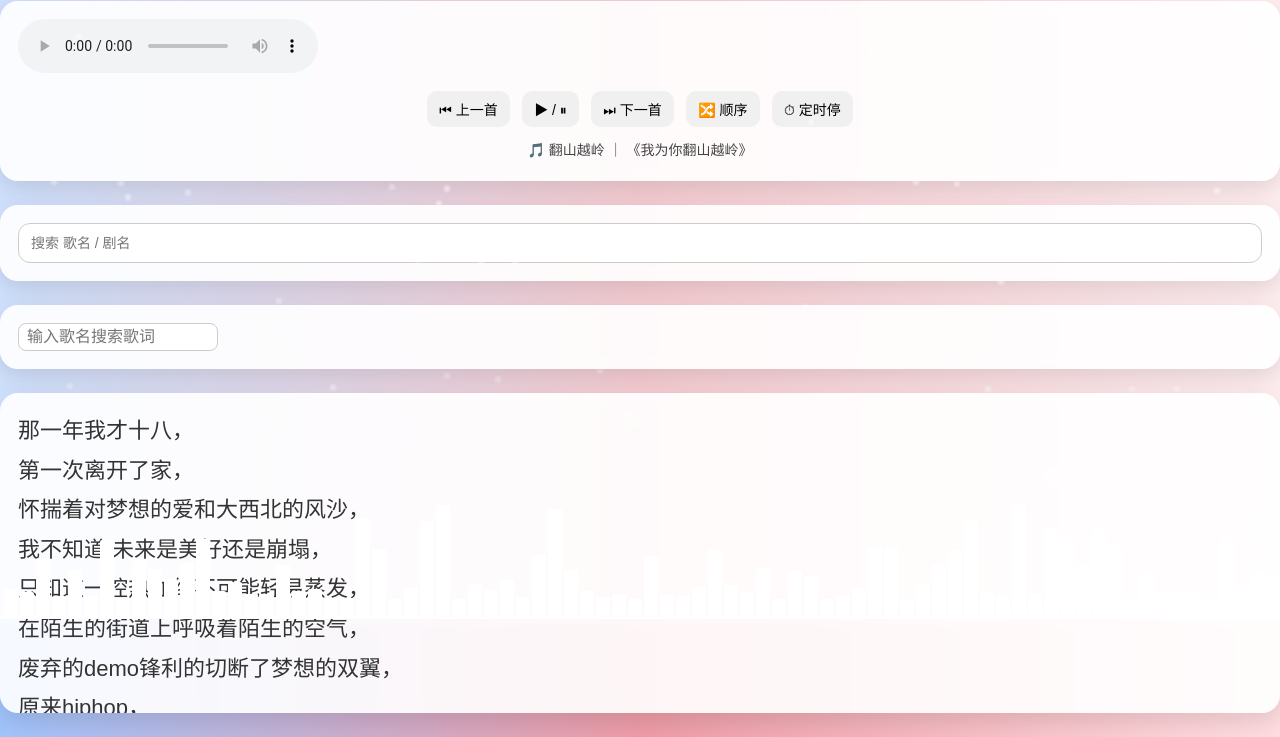
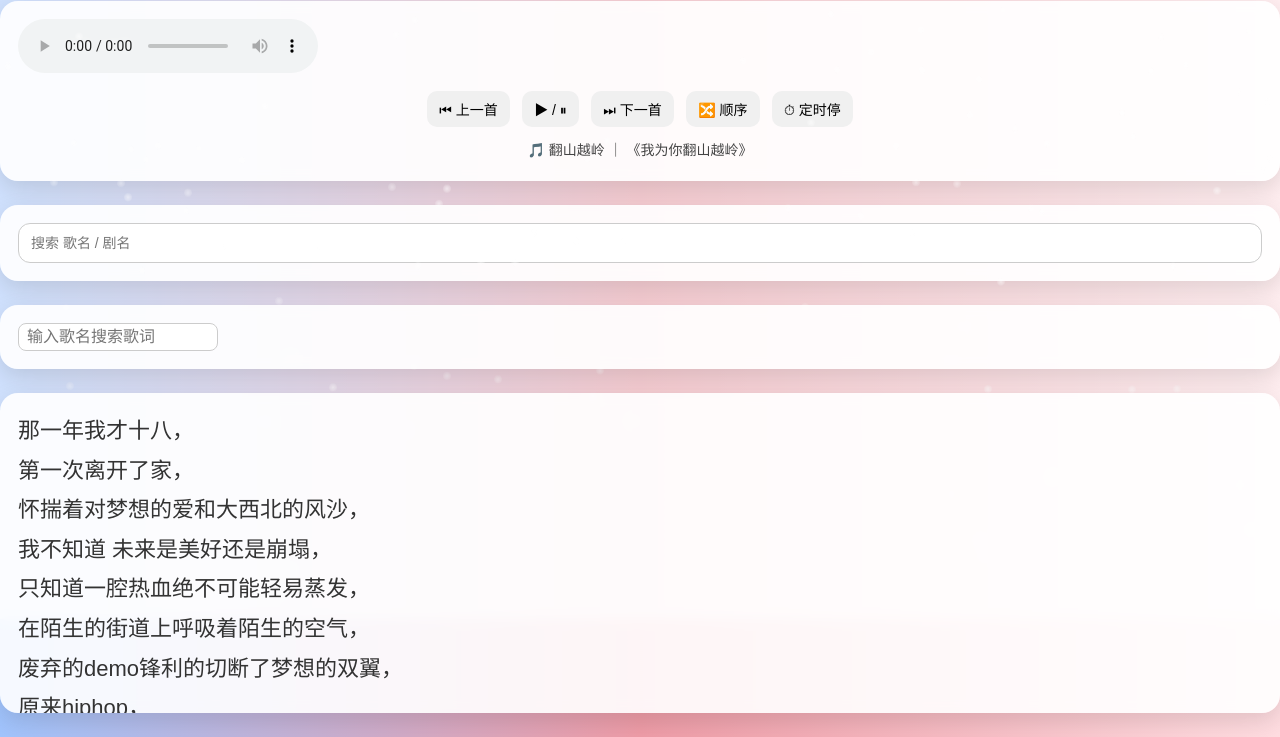
Before and after one commit to Yuxin-Jin/test, a plain HTML site: page index.html in a window 1280 px wide. Shown: the part 181-918 px from the top of the page. Drawn offline with Linux system fonts and the light colour scheme; a web font is replaced by a local one.

Commit message:
final；

```diff
--- a/index.html
+++ b/index.html
@@ -297,45 +297,6 @@ body::after {
   word-break:break-word;
 }
 
-/* =========================
-   🌊 底部波形（fixed 保留）
-========================= */
-
-.music-visualizer{
-  position:fixed;
-  bottom:0;
-  left:0;
-  width:100%;
-  height:110px;
-  display:flex;
-  align-items:flex-end;
-  justify-content:space-between;
-  padding:0 3px;
-  z-index:5;
-  pointer-events:none;
-}
-.music-visualizer::before{
-  content:"";
-  position:absolute;
-  bottom:0;
-  left:0;
-  width:100%;
-  height:4px;
-  background:white;
-}
-.music-visualizer span{
-  flex:1;
-  margin:0 1px;
-  background:white;
-  height:20px;
-  border-radius:2px;
-  animation:bounce 2.5s infinite ease-in-out;
-  transform-origin:bottom;
-}
-@keyframes bounce{
-  0%,100%{height:20px}
-  50%{height:90px}
-}
 
 /* =========================
    🌙 主题切换按钮（固定浮层，但不挤布局）
@@ -467,7 +428,7 @@ html {
     padding-left: 22px;
     padding-right: 22px;
     padding-top: 28px;
-    padding-bottom: calc(190px + env(safe-area-inset-bottom));
+    padding-bottom: calc(60px + env(safe-area-inset-bottom));
   }
 
   .daily-quote {
@@ -490,8 +451,7 @@ html {
   .lyrics-search,
   .lyrics-card {
     padding: 18px;
-    border-radius: 20px;
-    margin-bottom: 22px;
+
   }
 
   .music-player button {
@@ -647,8 +607,7 @@ html {
 
 
 
-  <!-- 页面底部波形条 -->
-  <div class="music-visualizer" id="visualizer"></div>
+
   <script>
     // const slides = document.querySelectorAll(".slideshow img");
     // let order = [...slides.keys()]; // [0,1,2,...]
@@ -995,32 +954,32 @@ function cancelSleepTimer() {
 document.getElementById("weather").addEventListener("click", locateAndUpdateWeather);
 
     /* 动态生成波形条 */
-    const visualizer = document.getElementById("visualizer");
-    for (let i = 0; i < 80; i++) {
-    const bar = document.createElement("span");
-
-    // 随机最大高度（柱子能长到多高）
-    const maxHeight = 40 + Math.random() * 80; // 40~120px
-
-    // 随机速度（越大越慢）
-    const duration = 2 + Math.random() * 2; // 3~6s
-
-    // 给每个柱子加独立动画
-    bar.style.setProperty("--maxHeight", `${maxHeight}px`);
-    bar.style.animation = `bounce-${i} ${duration}s infinite ease-in-out`;
-    bar.style.animationDelay = (Math.random() * 2) + "s";
-
-    // 动态定义每个柱子的关键帧
-    const styleSheet = document.styleSheets[0];
-    styleSheet.insertRule(`
-        @keyframes bounce-${i} {
-        0%, 100% { height: 20px; }
-        50% { height: ${maxHeight}px; }
-        }
-    `, styleSheet.cssRules.length);
-
-    visualizer.appendChild(bar);
-    }
+    // const visualizer = document.getElementById("visualizer");
+    // for (let i = 0; i < 80; i++) {
+    // const bar = document.createElement("span");
+
+    // // 随机最大高度（柱子能长到多高）
+    // const maxHeight = 40 + Math.random() * 80; // 40~120px
+
+    // // 随机速度（越大越慢）
+    // const duration = 2 + Math.random() * 2; // 3~6s
+
+    // // 给每个柱子加独立动画
+    // bar.style.setProperty("--maxHeight", `${maxHeight}px`);
+    // bar.style.animation = `bounce-${i} ${duration}s infinite ease-in-out`;
+    // bar.style.animationDelay = (Math.random() * 2) + "s";
+
+    // // 动态定义每个柱子的关键帧
+    // const styleSheet = document.styleSheets[0];
+    // styleSheet.insertRule(`
+    //     @keyframes bounce-${i} {
+    //     0%, 100% { height: 20px; }
+    //     50% { height: ${maxHeight}px; }
+    //     }
+    // `, styleSheet.cssRules.length);
+
+    // visualizer.appendChild(bar);
+    // }
 
     /* 切换主题按钮 */
     const themeToggle = document.getElementById("theme-toggle");
```
